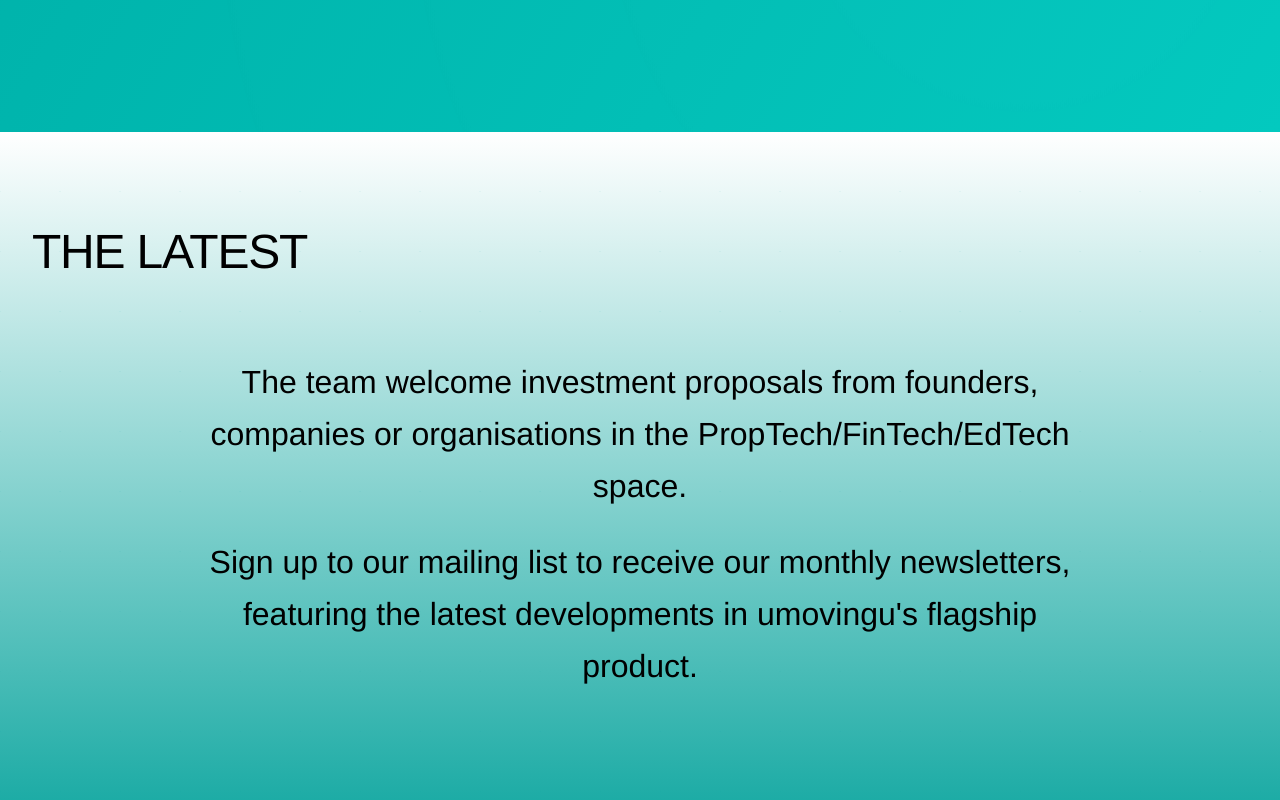
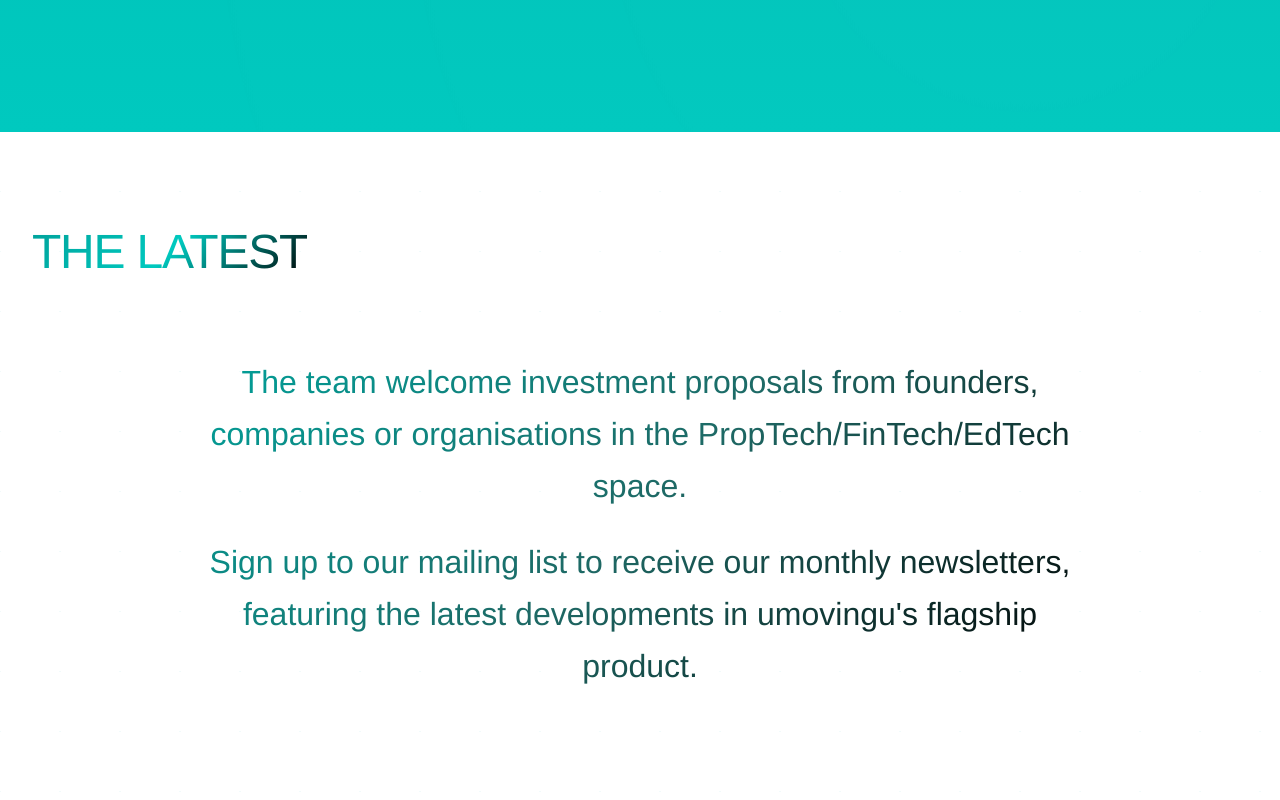
Before and after one commit to DevMysticCode/openproperty_new_website, a React (Vite) app: page /about in a window 1280 px wide. Shown: the part 5060-5860 px from the top of the page. Built offline with nearby package versions, Linux system fonts and the light colour scheme.

Commit message:
Our Latest section updated

```diff
--- a/src/components/AboutUs.tsx
+++ b/src/components/AboutUs.tsx
@@ -397,7 +397,7 @@
       {/* OUR Why section */}
       <section
         ref={whyRef}
-        className="relative py-24 bg-gradient-to-br from-[#00A19A] via-[#00b5ad] to-[#00c9bf] overflow-hidden px-6 sm:px-8"
+        className="relative py-24 bg-gradient-to-b from-[#00A19A] via-[#00b5ad] to-[#00c9bf] overflow-hidden px-6 sm:px-8"
       >
         <motion.div className="absolute inset-0 opacity-10" style={{ y }}>
           <div
@@ -758,7 +758,7 @@
       {/* UMU Latest Section */}
       <section
         ref={latestRef}
-        className="relative py-24 bg-gradient-to-b from-white to-[#00A19A]/90 overflow-hidden"
+        className="relative py-24 bg-white overflow-hidden"
       >
         {/* Animated Background Stars */}
         <div className="absolute inset-0 overflow-hidden">
@@ -826,22 +826,29 @@
             className="text-start mb-20"
           >
             <h2 className="text-3xl sm:text-4xl lg:text-5xl font-light mb-8 tracking-tight leading-tight text-black">
-              THE LATEST
-              {/* <span
+              <span
                 className="font-light"
                 style={{
                   background:
-                    'linear-gradient(135deg, #00A19A, #00c9bf, #00e6d6)',
+                    'linear-gradient(135deg, #00A19A, #00c9bf, #000000)',
                   WebkitBackgroundClip: 'text',
                   WebkitTextFillColor: 'transparent',
                   backgroundClip: 'text',
                 }}
               >
-                Connected
-              </span> */}
+                THE LATEST
+              </span>
             </h2>
           </motion.div>
-          <div className="max-w-4xl text-center mx-auto text-[32px]">
+          <div
+            className="max-w-4xl text-center mx-auto text-[32px]"
+            style={{
+              background: 'linear-gradient(135deg, #00A19A, #1e6864, #000000)',
+              WebkitBackgroundClip: 'text',
+              WebkitTextFillColor: 'transparent',
+              backgroundClip: 'text',
+            }}
+          >
             <p className="text-black leading-relaxed font-light mb-6">
               The team welcome investment proposals from founders, companies or
               organisations in the PropTech/FinTech/EdTech space.
```
